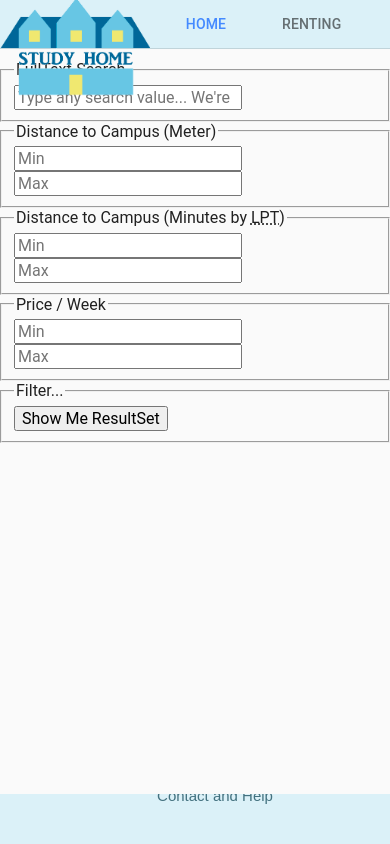
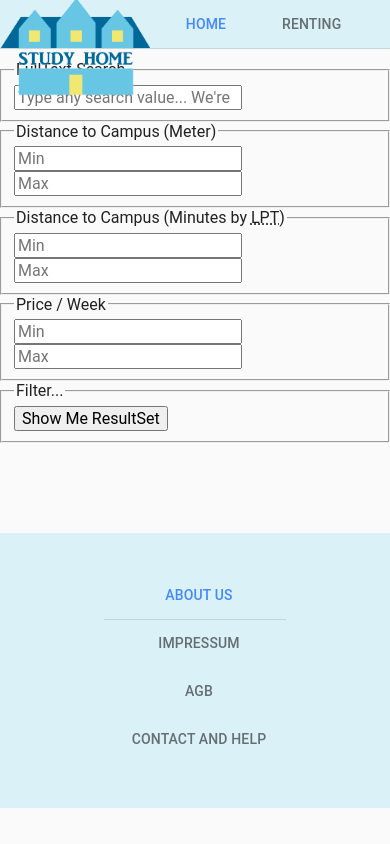
Before and after one commit to elsen1337/TeamFulda2019_1, a PHP site: page /AngularJS-Prototype/index.html in a window 390 px wide. Run offline with PHP 8.4, Linux system fonts and the light colour scheme; a stand-in replaces the project's code that opens the database connection.

Commit message:
-Angularjs footer.html fixed

```diff
--- a/AngularJS-Prototype/Views/renting.html
+++ b/AngularJS-Prototype/Views/renting.html
@@ -5,6 +5,7 @@
 
     #md-text-area {
         display: block;
+        margin-bottom: 20px;
     }
 
     @media only screen and (max-width: 600px) {
@@ -23,6 +24,11 @@
         }
 
     }
+
+    #renting-frame{
+        margin-bottom: 10px;
+    }
+
 </style>
 
 <h1 id="renting-title">Renting</h1>
--- a/AngularJS-Prototype/footer.html
+++ b/AngularJS-Prototype/footer.html
@@ -1,15 +1,13 @@
 <style>
 
-    .bottom-nav
+    footer
     {
-        position: absolute;
+        position: fixed;
         width: 100%;
         left: 0;
         bottom: 0;
         overflow: hidden;
         background-color: #dbf1f8;
-        text-align: center;
-
     }
 
     .bottom-nav a
@@ -17,30 +15,45 @@
         display: block;
         color: #43717f;
         text-decoration: none;
+        z-index: 1;
     }
 
+    @media only screen and (max-width: 600px) {
+        footer
+        {
+            position: relative;
+            top: 150px;
+            padding-bottom: 225px;
 
-    #footer
-    {
-        background-color:#b6dbe6;
-    }
+        }
 
-    @media only screen and (max-width: 660px) {
-        .bottom-nav a {
-            display: block;
-            padding-left: 20px;
-            width: 100%;
+
+        .bottom-nav
+        {
+
         }
     }
 </style>
 
 <footer>
-    <div class="bottom-nav" data-ng-controller="NavCtrl">
-        <div class="menu-bottom">
-            <a href="#">About Us</a>
-            <a href="#">Impressum</a>
-            <a href="#">AGB</a>
-            <a href="#">Contact and Help</a>
-        </div>
+    <div ng-controller="NavCtrl" ng-cloak>
+        <md-content>
+            <md-nav-bar class="bottom-nav">
+                <div id="wrap" layout-gt-xs="row" with="600">
+                    <div flex-gt-xs>
+                        <md-nav-item class ="nav-item-hd" md-nav-click="goto('/home')" >About us</md-nav-item>
+                    </div>
+                    <div flex-gt-xs>
+                        <md-nav-item class ="nav-item-hd" md-nav-click="goto('/login')" >Impressum</md-nav-item>
+                    </div>
+                    <div flex-gt-xs>
+                        <md-nav-item class ="nav-item-hd" md-nav-click="goto('/messages')" >AGB</md-nav-item>
+                    </div>
+                    <div flex-gt-xs>
+                        <md-nav-item class ="nav-item-hd" md-nav-click="goto('/profile')" >Contact and Help</md-nav-item>
+                    </div>
+                </div>
+            </md-nav-bar>
+        </md-content>
     </div>
 </footer>
--- a/AngularJS-Prototype/style.css
+++ b/AngularJS-Prototype/style.css
@@ -73,7 +73,7 @@ footer{
     align-items: center;
     justify-content: center;
     z-index: 1;
-    position: fixed;
+    position: absolute;
 }
 
 .menu-bottom a {
```
